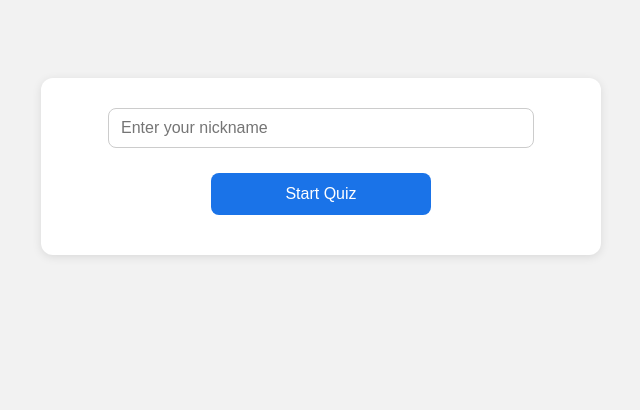
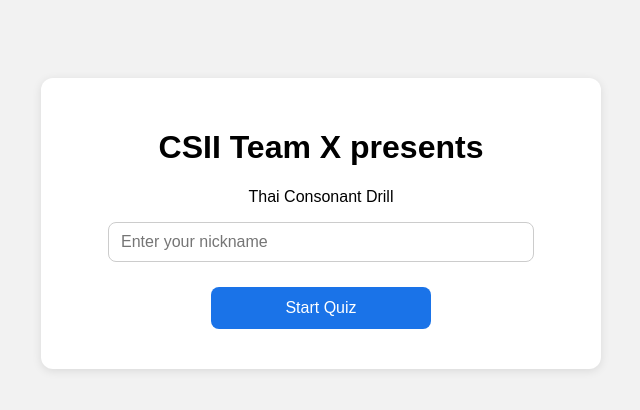
Before and after one commit to 6858006756maymee/M, a plain HTML site: page index.html in a window 1280 px wide. Shown: the whole page, without its empty margins (319-959 px from the left). Drawn offline with Linux system fonts and the light colour scheme.

Commit message:
feat: add header to first step

```diff
--- a/index.html
+++ b/index.html
@@ -119,6 +119,10 @@
 <body>
 
     <div id="firstStep" class="container">
+        <header>
+            <h1>CSII Team X presents</h1>
+            <p>Thai Consonant Drill</p>
+        </header>
         <div id="startSection">
             <input type="text" id="nickname" placeholder="Enter your nickname">
             <br>
```
